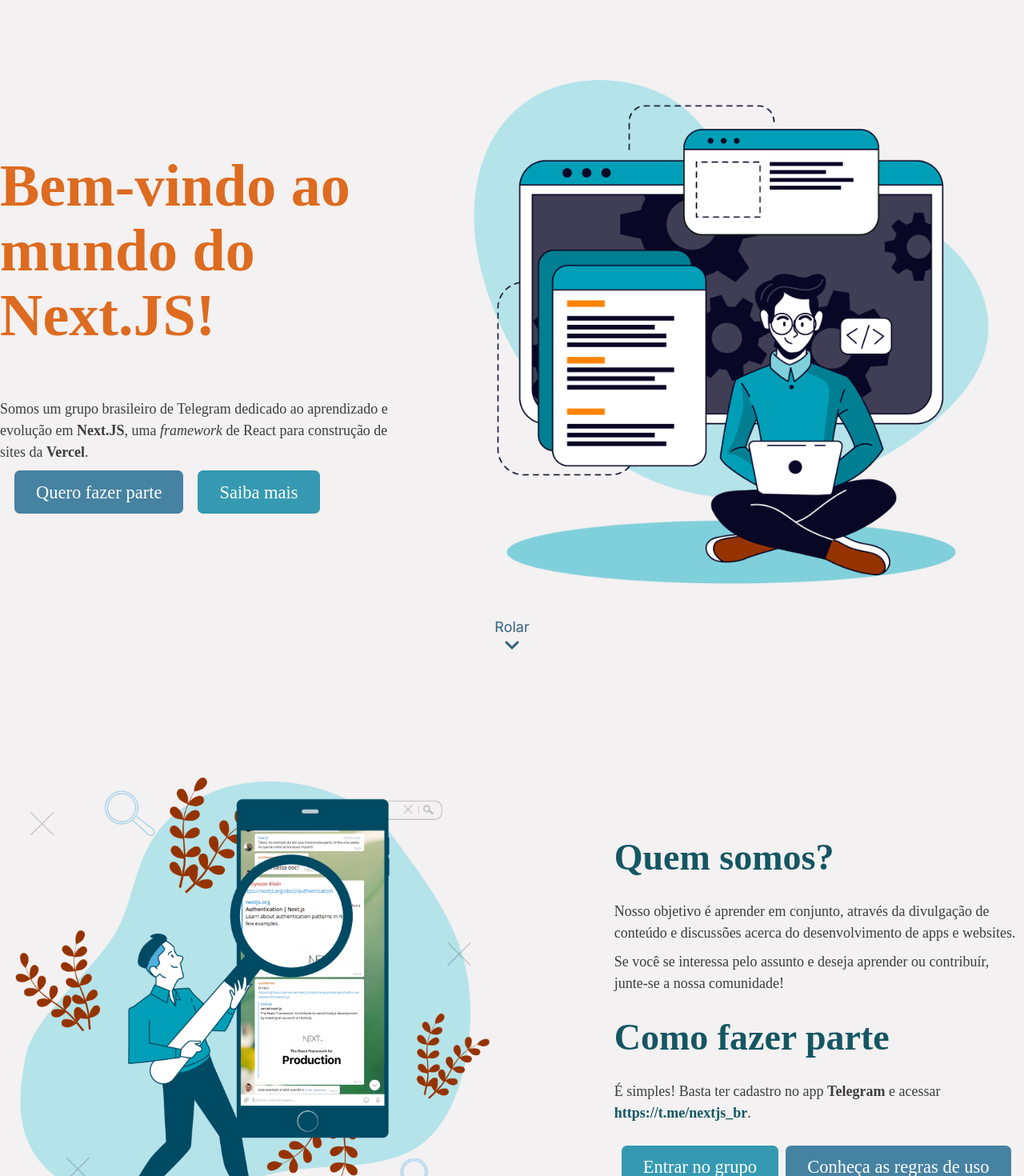
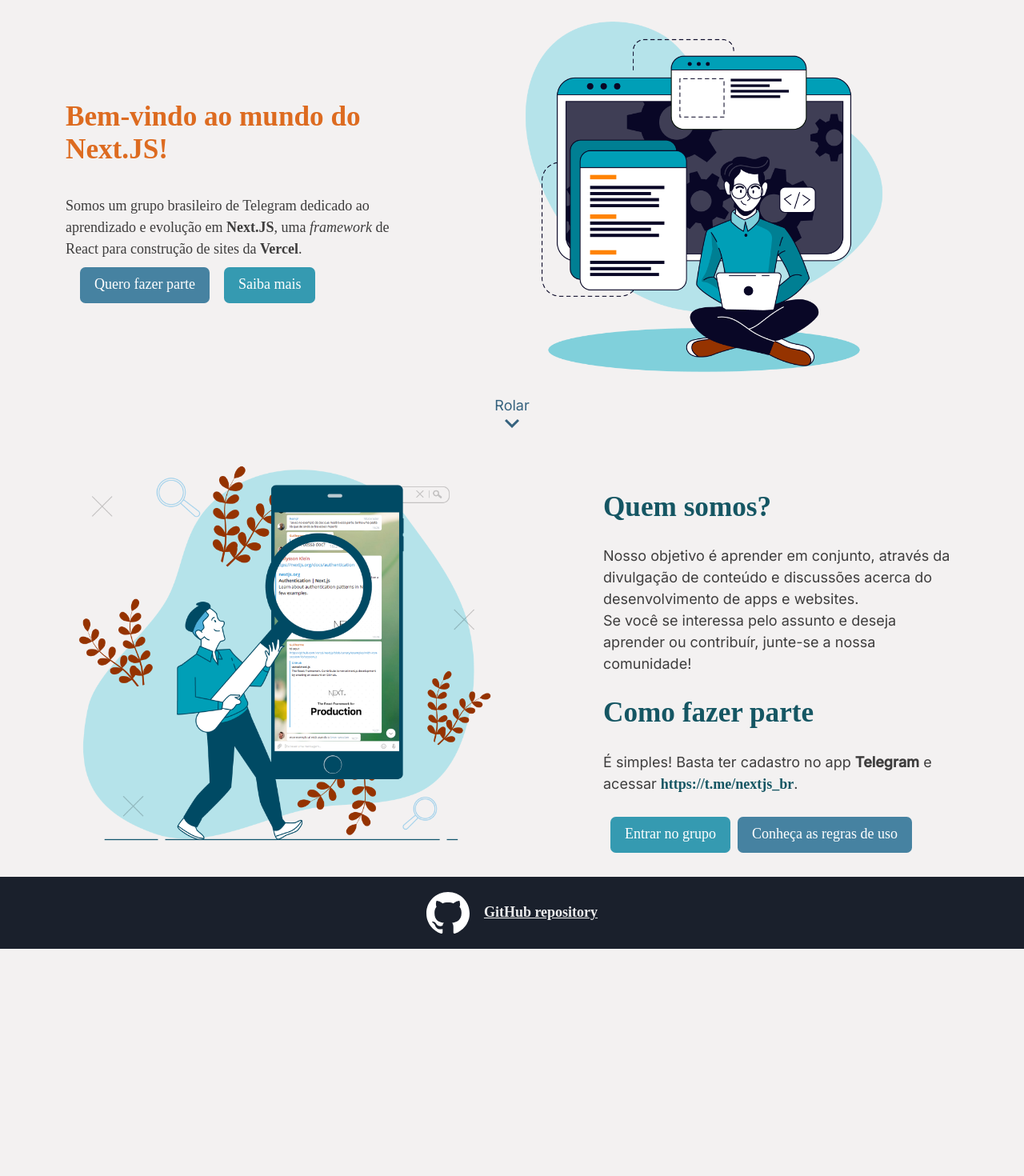
Before and after one commit to procarrera/telegram-nextjs-br, a Next.js app: page / in a window 1280 px wide. Shown: the part 160-1630 px from the top of the page at 80% size. After the commit the page ends 1346 px from the top, so only its background shows below. Built offline with nearby package versions, Linux system fonts and the light colour scheme; a web font is replaced by a local one.

Commit message:
Breakpoint extra + Text component

```diff
--- a/pages/index.tsx
+++ b/pages/index.tsx
@@ -1,18 +1,16 @@
 import { ChevronDownIcon } from "@chakra-ui/icons";
 import {
   Box,
-  Heading,
-  Text,
   GridItem,
   AspectRatio,
   HStack,
   Stack,
   VStack,
-  useBreakpointValue,
 } from "@chakra-ui/react";
 import Image from "next/image";
 import Link from 'next/link'
 import Container from "../src/components/Container";
+import Text from "../src/components/Text"
 import CustomGrid from "../src/components/Grid";
 import Button from "../src/components/Button"
 
@@ -26,8 +24,23 @@
 }
 
 const section = {
-  minH: ['', , , , '82vh'],
-  py: [6, , 6, 12,]
+    minH: [
+    'auto',
+    ,
+    ,
+    '60vh',
+    ,
+    '100vh'
+  ],
+  py: [
+    6,
+    ,
+    ,
+    0,
+    ,
+    12
+
+  ]
 }
 
 const linkJoin = 'https://t.me/nextjs_br'
@@ -36,25 +49,26 @@
   //const buttonSize = useBreakpointValue({ base: 'sm', md: 'md', lg: 'lg'})
   return (
     <>
-      <Box as="section" minH={section.minH} py={section.py}>
+      <Box as="section"
+      minH={section.minH}
+      py={section.py}>
         <Container>
           <CustomGrid>
             <GridItem
               className="greeting"
-              colSpan={[2, 8, 5]}
+              colSpan={[2, 8, 5,]}
               rowStart={[2, , 1]}
               alignSelf="center"
               justify="center"
             >
               <Stack>
-                <Box
-                  as="h2"
-                  textStyle="h1"
-                  color="orange.500">Bem-vindo ao mundo do Next.JS!</Box>
-              <Box textStyle="paragraph">
+                <Text
+                  type="h2"
+                  color="orange.500">Bem-vindo ao mundo do Next.JS!</Text>
+                <Text type="paragraph">
                   Somos um grupo brasileiro de Telegram dedicado ao aprendizado e evolução em <b>Next.JS</b>,
                 uma <em>framework</em> de React para construção de sites da <b>Vercel</b>.
-              </Box>
+              </Text>
                 <HStack spacing={4}>
                   <Button href={linkJoin} colorScheme="indigoBlue">
                     Quero fazer parte</Button>
@@ -68,7 +82,7 @@
               colStart={[1, , , 6]}
               rowStart={[1]}
             >
-              <AspectRatio ratio={1} w="100%">
+              <AspectRatio ratio={1} w={["100%", '', '', '80%', , "100%"]} mx="auto" >
                 <Image src={imgs.hero} layout="fill" objectFit="contain" quality="100" />
               </AspectRatio>
             </GridItem>
@@ -102,25 +116,25 @@
               </AspectRatio>
             </GridItem>
             <GridItem colSpan={[2, 8, , 5]} colStart={[, , , 8]} alignSelf="center">
-              <Box as="h2" textStyle="h2" color="blueGreen.700">Quem somos?</Box>
-              <Box as="p" textStyle="paragraph">
+              <Text type="h2" color="blueGreen.700">Quem somos?</Text>
+              <Text types="p" >
                 Nosso objetivo é aprender em conjunto, através da divulgação de conteúdo e discussões acerca do desenvolvimento de apps e websites.
-            </Box>
-              <Box as="p" textStyle="paragraph">
+            </Text>
+              <Text types="p" >
                 Se você se interessa pelo assunto e deseja aprender ou contribuír, junte-se a nossa comunidade!
-            </Box>
-              <Box as="h2" textStyle="h2" color="blueGreen.700">
+            </Text>
+              <Text type="h2" color="blueGreen.700">
                 Como fazer parte
-            </Box>
-              <Box as="p" textStyle="paragraph">
+            </Text>
+              <Text type="p" >
                 É simples! Basta ter cadastro no app <b>Telegram</b> e acessar <a href="https://t.me/nextjs_br">https://t.me/nextjs_br</a>.
-            </Box>
+            </Text>
               <HStack>
-                  <Button href={linkJoin} colorScheme="blueGreen">
-                    Entrar no grupo
+                <Button href={linkJoin} colorScheme="blueGreen">
+                  Entrar no grupo
                   </Button>
-                  <Button href='/regras-de-uso' colorScheme="indigoBlue">
-                    Conheça as regras de uso
+                <Button href='/regras-de-uso' colorScheme="indigoBlue">
+                  Conheça as regras de uso
                   </Button>
               </HStack>
             </GridItem>
--- a/theme/breakpoints.js
+++ b/theme/breakpoints.js
@@ -11,6 +11,7 @@
   md: "900px",
   lg: "1200px",
   xl: "1600px",
+  "2xl": "2100px"
 })
 
 export default breakpoints
```
